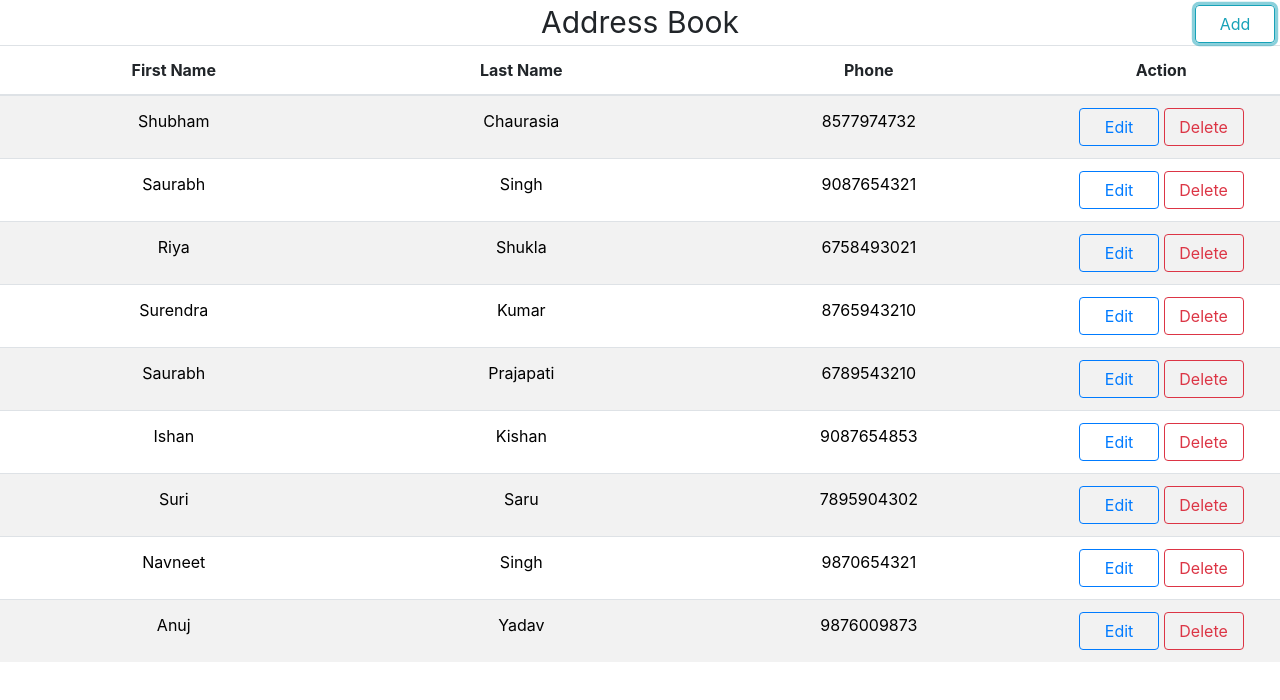
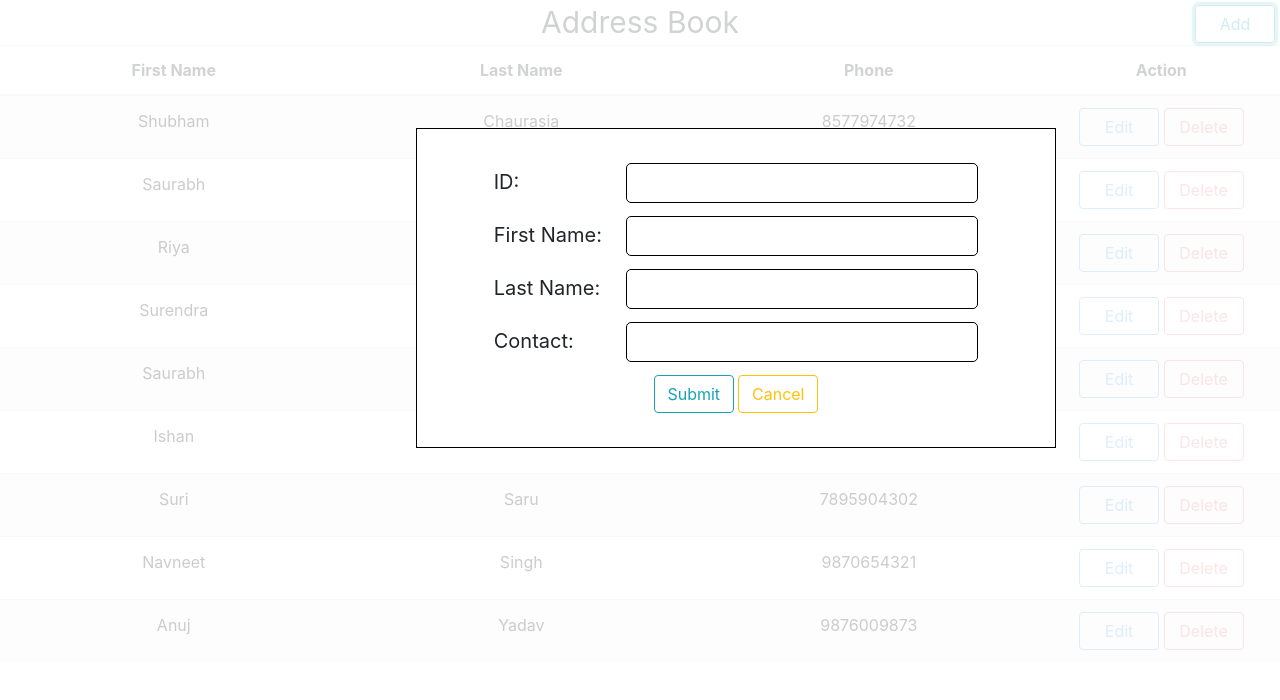
Before and after one commit to ShubhamChaurasia22/Address_Book, a plain HTML site: page index.html in a window 1280 px wide. Both pictures are taken after a click on the button "Add". Drawn offline with nearby package versions, Linux system fonts and the light colour scheme; no server answers.

Commit message:
Popup feature

```diff
--- a/index.css
+++ b/index.css
@@ -51,3 +51,39 @@ input {
     border: 0px;
     pointer-events: none;
 }
+
+.address_popup {
+    width: 40rem;
+    height: 20rem;
+    border: 1px solid #000;
+    display: flex;
+    justify-content: center;
+    background-color: #fff;
+    position: absolute;
+    top: 8rem;
+    left: 26rem;
+}
+
+.pop-up {
+    width: 31rem;
+    height: 17rem;
+    margin: auto;
+    display: flex;
+    justify-content: space-evenly;
+    align-items: center;
+    flex-direction: column;
+}
+
+label {
+    width: 8rem;
+    font-size: 20px;
+}
+
+.pop-up input {
+    width: 22rem;
+    height: 2.5rem;
+}
+
+.blur_bg {
+    opacity: 0.2;
+}
--- a/index.html
+++ b/index.html
@@ -34,6 +34,30 @@
                 </tbody>
             </table>
         </div>
+        <div class="address_popup d-none">
+            <div class="pop-up">
+                <div class="form_input">
+                    <label for="id">ID:</label>
+                    <input type="text" id="form_id" value=""/>
+                </div>
+                <div class="form_input">
+                    <label for="name">First Name:</label>
+                    <input type="text" id="form_name" value=""/>
+                </div>
+                <div class="form_input">
+                    <label for="last">Last Name:</label>
+                    <input type="text" id="form_last" value=""/>
+                </div>
+                <div class="form_input">
+                    <label for="Contact">Contact:</label>
+                    <input type="text" id="form_contact" value=""/>
+                </div>
+                <div class="form_input">
+                    <button class="btn btn-outline-info" onclick="submitPopUp()">Submit</button>
+                    <button class="btn btn-outline-warning" onclick="cancelPopUp()">Cancel</button>
+                </div>
+            </div>
+        </div>
     </div>
     <!-- index JS -->
     <script src="./index.js"></script>
--- a/index.js
+++ b/index.js
@@ -13,9 +13,9 @@
                         <td><input type="text" id="last-${items.id}" value="${items.last}" class="outline"></td>
                         <td><input type="tel" id="tel-${items.id}" value="${items.Contact}" class="outline"></td>
                         <td>
-                            <button id="edit-${items.id}" class="btn btn-outline-primary" onclick="editCol('${items.id}')">Edit</button>
-                            <button id="save-${items.id}" class="btn btn-outline-success d-none" onclick="updateCol('${items.id}')">Save</button>
-                            <button class="btn btn-outline-danger" onclick="deleteCol('${items.id}')" >Delete</button>
+                            <button id="edit-${items.id}" class="button-click btn btn-outline-primary" onclick="editCol('${items.id}')">Edit</button>
+                            <button id="save-${items.id}" class="button-click btn btn-outline-success d-none" onclick="updateCol('${items.id}')">Save</button>
+                            <button class="button-click btn btn-outline-danger" onclick="deleteCol('${items.id}')" >Delete</button>
                         </td>
                     </tr>
                 `;
@@ -93,13 +93,51 @@ function updateCol(id) {
 
 function addCol() {
     $.ajax({
-        url: "http://localhost:3000/user",
-        method: "POST",
+        url: "./",
         success: function (){
-            alert('Successfully added');
+            $('.address_popup').removeClass('d-none');
+            $('.address_heading').addClass('blur_bg');
+            $('.address_details').addClass('blur_bg');
+            $('.button-click').attr("disabled", "disabled");
         },
         error: function (e) {
             console.log(e);
         }
     })
 }
+
+function cancelPopUp() {
+    $.ajax({
+        url: "./",
+        success: function (){
+            $('.address_popup').addClass('d-none');
+            $('.address_heading').removeClass('blur_bg');
+            $('.address_details').removeClass('blur_bg');
+            $('.button-click').removeAttr('disabled');
+        },
+        error: function (e) {
+            console.log(e);
+        }
+    })
+}
+
+function submitPopUp() {
+    var data = {};
+    data.name = $('#form_name').val();
+    data.last = $('#forem_last').val();
+    data.Contact = $('#form_tel').val();
+
+    var dataObj = JSON.stringify(data);
+    $.ajax({
+        url: "http://localhost:3000/user/",
+        method: "POST",
+        data: dataObj,
+        contentType: 'application/json; charset=utf-8',
+        success: function (){
+            $('.address_popup').addClass('d-none');
+        },
+        error: function (e) {
+            console.log(e);
+        }
+        })
+}
```
